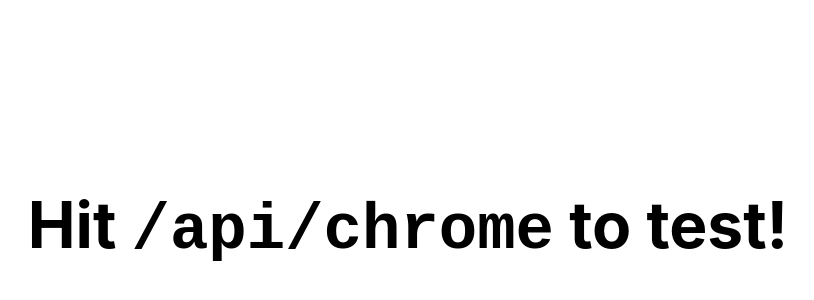
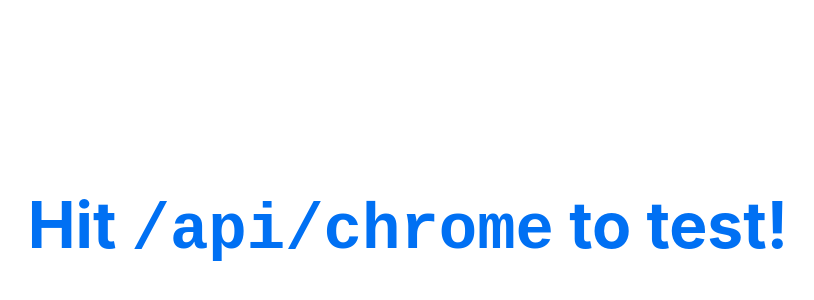
Before and after one commit to jackHedaya/playwright-vercel-test, a Next.js app: page / in a window 1280 px wide. Shown: the part 172-472 px from the top of the page, without its empty margins (232-1046 px from the left). Built offline with nearby package versions, Linux system fonts and the light colour scheme.

Commit message:
Add link

```diff
--- a/pages/index.js
+++ b/pages/index.js
@@ -1,10 +1,14 @@
-import Head from 'next/head'
-import styles from '../styles/Home.module.css'
+import Head from "next/head";
+import styles from "../styles/Home.module.css";
 
 export default function Home() {
   return (
     <div className={styles.container}>
-      <h1 className={styles.title}>Hit <code>/api/chrome</code> to test!</h1>
+      <h1 className={styles.title}>
+        <a href="/api/chrome">
+          Hit <code>/api/chrome</code> to test!
+        </a>
+      </h1>
     </div>
-  )
+  );
 }
```
